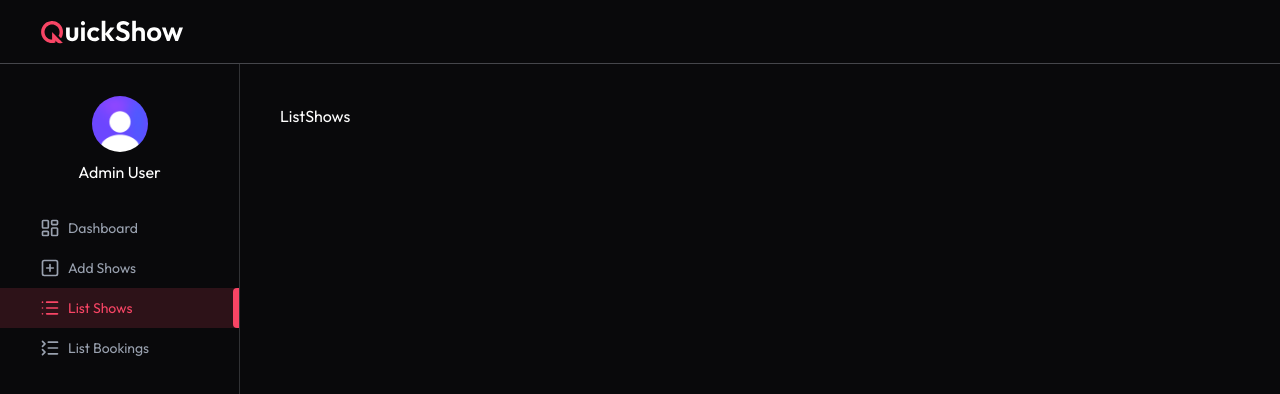
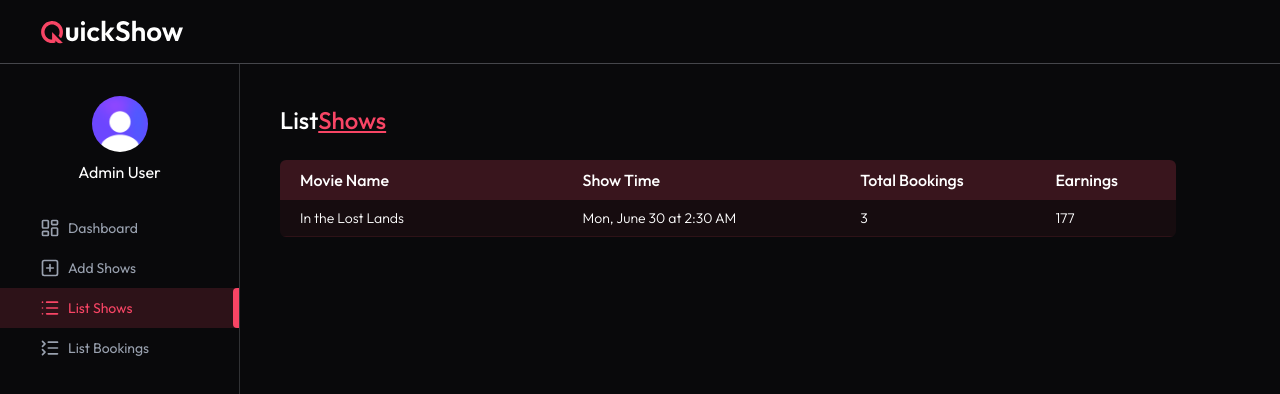
Before and after one commit to sksanoyarali/Ticketly, a React (Vite) app in the folder frontend/: page /admin/list-shows in a window 1280 px wide. Shown: the top 394 px of the page. Built offline with nearby package versions, Linux system fonts and the light colour scheme; no server answers.

Commit message:
added list shows ui for admin

```diff
--- a/frontend/src/pages/admin/ListShows.jsx
+++ b/frontend/src/pages/admin/ListShows.jsx
@@ -1,7 +1,74 @@
-import React from 'react'
+import React, { useEffect, useState } from 'react'
+import { dummyShowsData } from '../../assets/assets'
+import Loading from '../../components/Loading'
+import Title from '../../components/admin/Title'
+import { dateFormat } from '../../lib/dateFormat'
 
 const ListShows = () => {
-  return <div>ListShows</div>
+  const currency = import.meta.env.VITE_CURRENCY
+
+  const [shows, setShows] = useState([])
+  const [loading, setLoading] = useState(true)
+
+  const getAllShows = async () => {
+    try {
+      setShows([
+        {
+          movie: dummyShowsData[0],
+          showDateTime: '2025-06-30T02:30:00.000Z',
+          showPrice: 59,
+          occupiedseats: {
+            A1: 'user_1',
+            B1: 'user_2',
+            C1: 'user_#',
+          },
+        },
+      ])
+      setLoading(false)
+    } catch (error) {
+      console.log(error)
+    }
+  }
+  useEffect(() => {
+    getAllShows()
+  }, [])
+  return !loading ? (
+    <>
+      <Title text1="List" text2="Shows" />
+      <div className="max-w-4xl mt-6 overflow-x-auto">
+        <table className="w-full border-collapse rounded-md overflow-hidden text-nowrap">
+          <thead>
+            <tr className="bg-primary/20 text-left text-white">
+              <th className="p-2 font-medium pl-5">Movie Name</th>
+              <th className="p-2 font-medium">Show Time</th>
+              <th className="p-2 font-medium">Total Bookings</th>
+              <th className="p-2 font-medium">Earnings</th>
+            </tr>
+          </thead>
+          <tbody className="text-sm font-light">
+            {shows.map((show, index) => (
+              <tr
+                key={index}
+                className="border-b border-primary/10 bg-primary/5 even:bg-primary/10"
+              >
+                <td className="p-2 min-w-45 pl-5">{show.movie.title}</td>
+                <td className="p-2">{dateFormat(show.showDateTime)}</td>
+                <td className="p-2">
+                  {Object.keys(show.occupiedseats).length}
+                </td>
+                <td className="p-2">
+                  {currency}
+                  {Object.keys(show.occupiedseats).length * show.showPrice}
+                </td>
+              </tr>
+            ))}
+          </tbody>
+        </table>
+      </div>
+    </>
+  ) : (
+    <Loading />
+  )
 }
 
 export default ListShows
```
